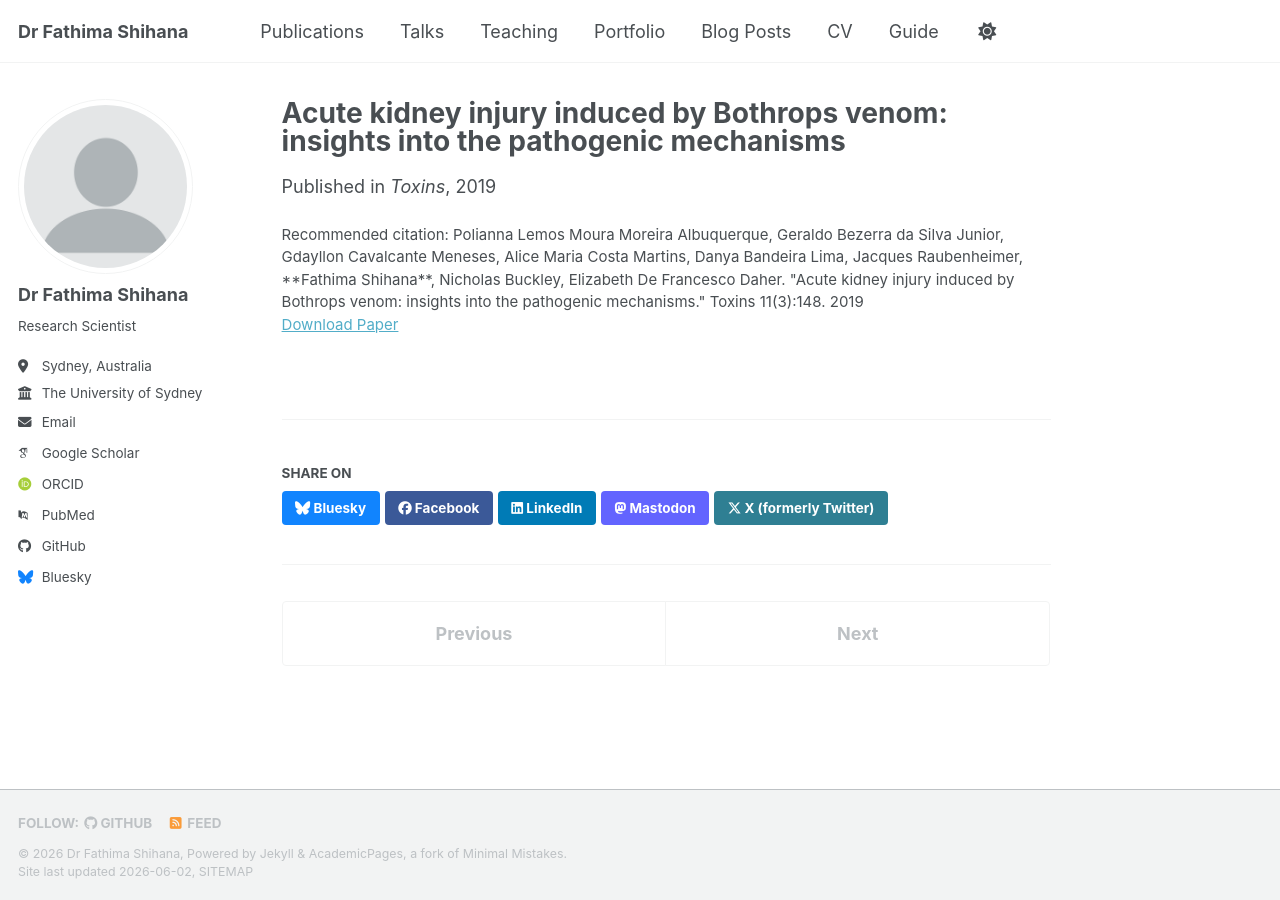
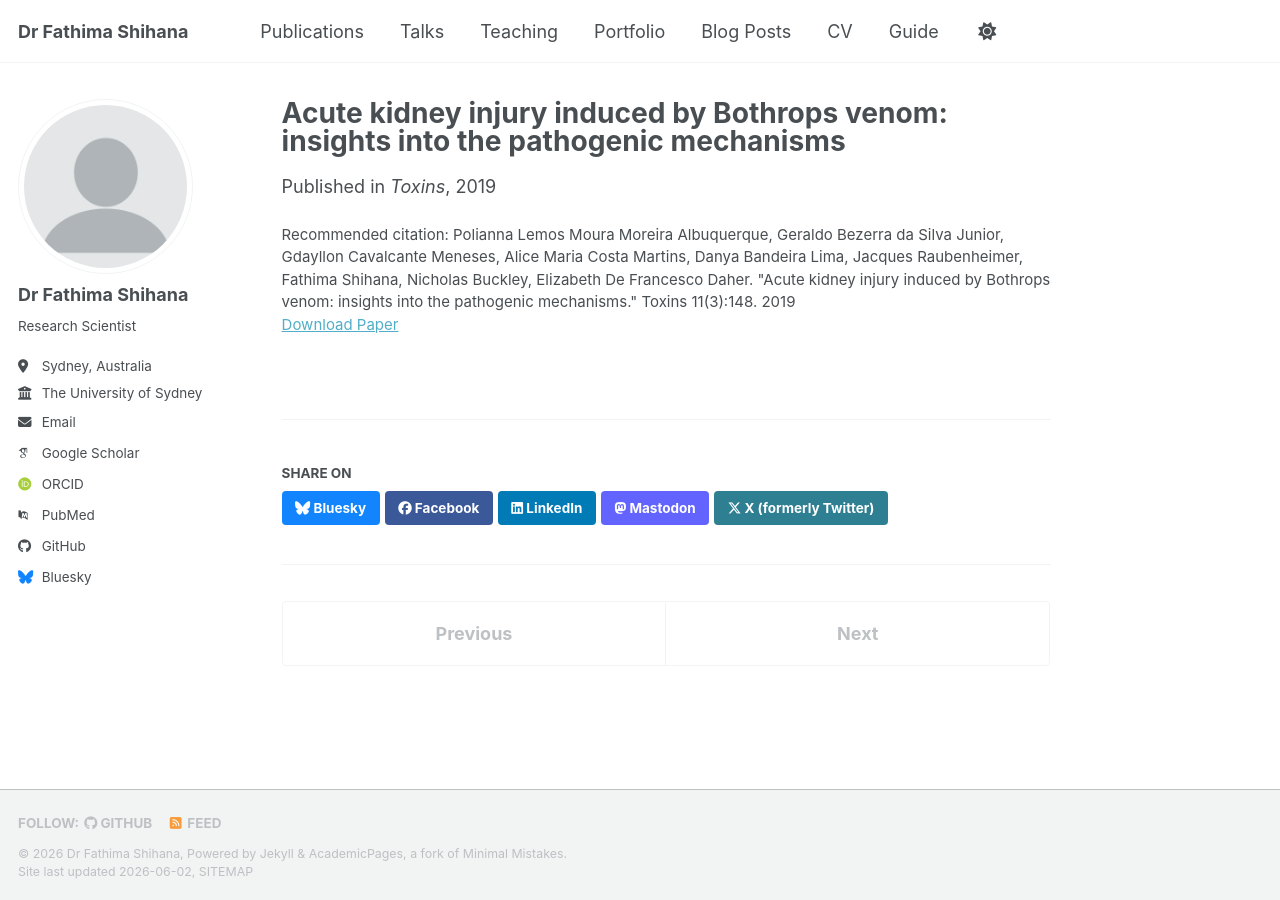
Before and after one commit to fathimashihana/fathimashihana.github.io, a Jekyll site: the page built from _publications/2019-acute-kidney-injury-induced-by-bothrops-venom-insights-into-the-pathogenic-mecha.md, in a window 1280 px wide. Built offline with Jekyll 4.4.1, drawn with Linux system fonts in a browser that asks for light colours; some web fonts are replaced; a script bundle is joined from its source files by our own code; library files that are not in the unit come from our copies.

```diff
--- a/_publications/2019-acute-kidney-injury-induced-by-bothrops-venom-insights-into-the-pathogenic-mecha.md
+++ b/_publications/2019-acute-kidney-injury-induced-by-bothrops-venom-insights-into-the-pathogenic-mecha.md
@@ -8,5 +8,5 @@ venue: "Toxins"
 paperurl: ""
 pdfurl: "/files/acute-kidney-injury-induced-by-bothrops-venom-insights-into-the-pathogenic-mecha.pdf"
 pubmedurl: "https://pubmed.ncbi.nlm.nih.gov/?term=Acute+kidney+injury+induced+by+Bothrops+venom:+insights+into+the+pathogenic+mechanisms"
-citation: "Polianna Lemos Moura Moreira Albuquerque, Geraldo Bezerra da Silva Junior, Gdayllon Cavalcante Meneses, Alice Maria Costa Martins, Danya Bandeira Lima, Jacques Raubenheimer, **Fathima Shihana**, Nicholas Buckley, Elizabeth De Francesco Daher. \"Acute kidney injury induced by Bothrops venom: insights into the pathogenic mechanisms.\" Toxins 11(3):148. 2019"
+citation: "Polianna Lemos Moura Moreira Albuquerque, Geraldo Bezerra da Silva Junior, Gdayllon Cavalcante Meneses, Alice Maria Costa Martins, Danya Bandeira Lima, Jacques Raubenheimer, Fathima Shihana, Nicholas Buckley, Elizabeth De Francesco Daher. \"Acute kidney injury induced by Bothrops venom: insights into the pathogenic mechanisms.\" Toxins 11(3):148. 2019"
 ---
```
